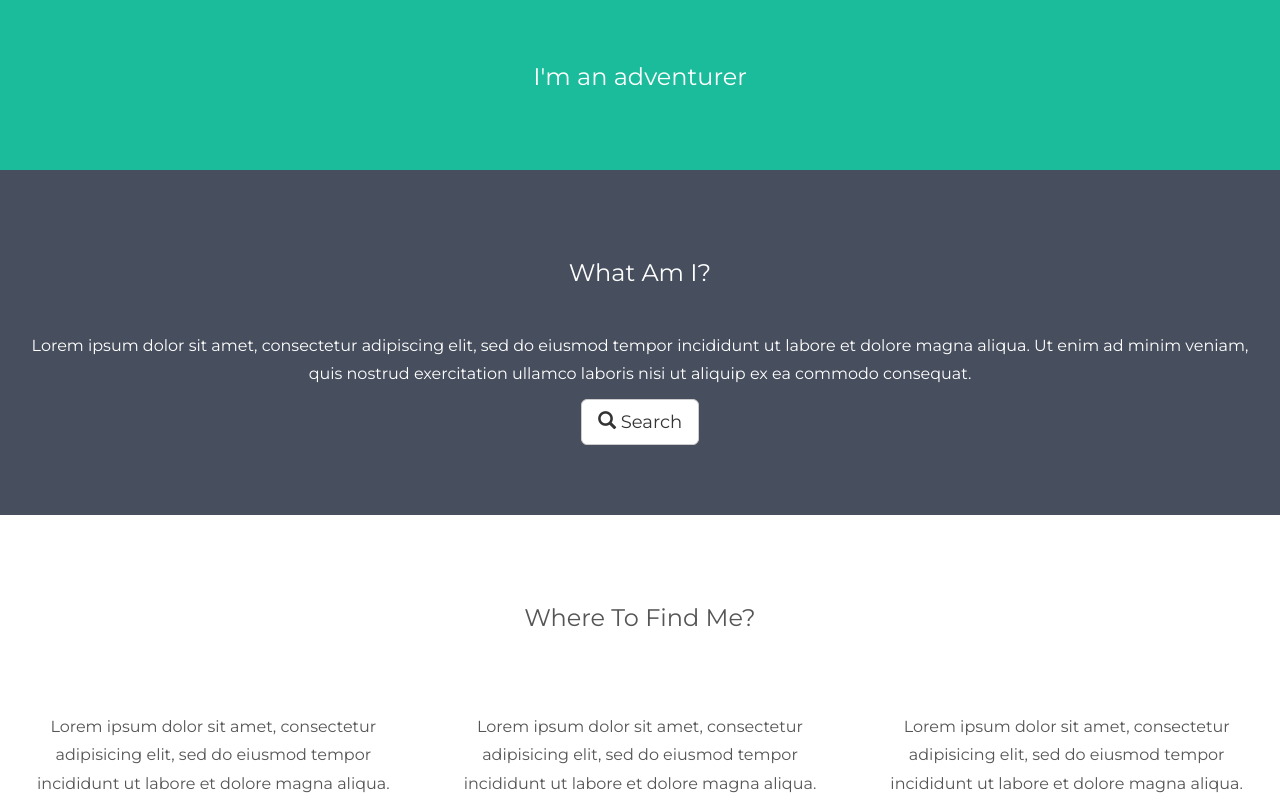
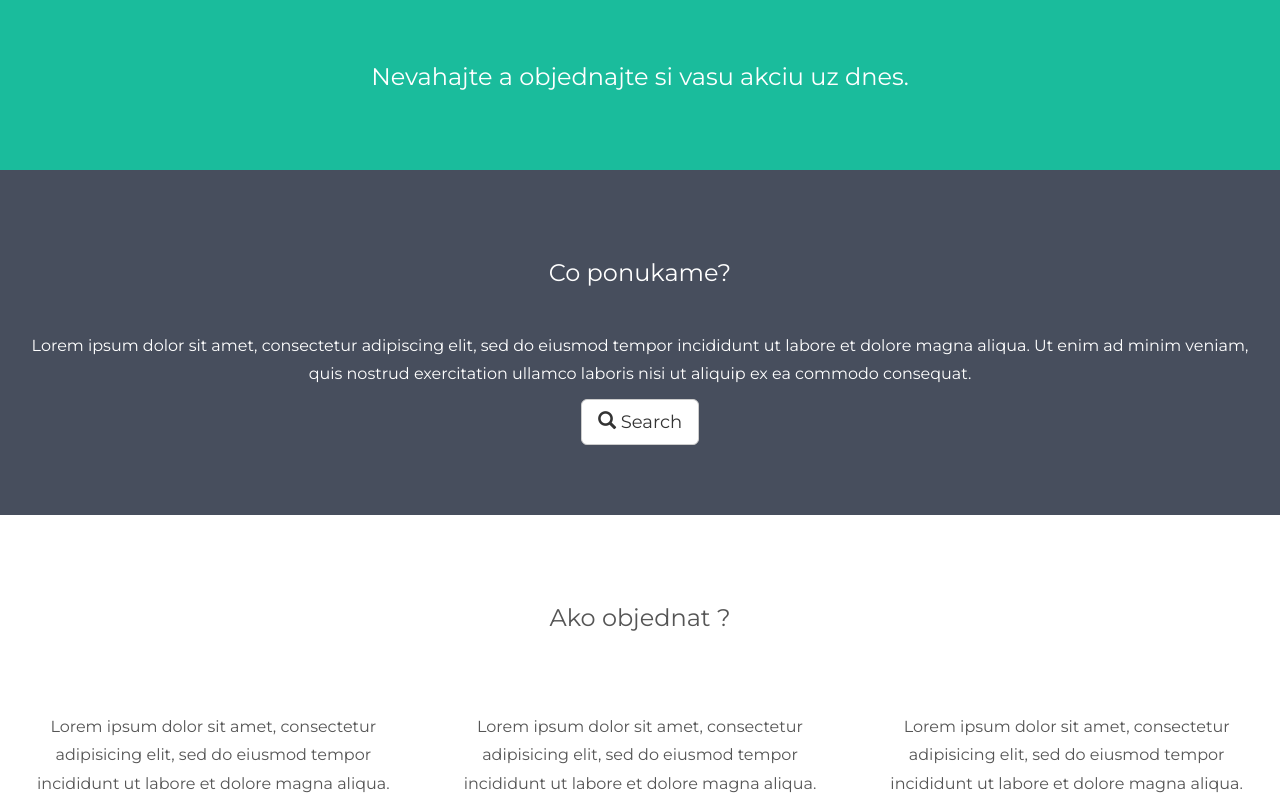
Before and after one commit to SamoData1337/rodinne, a CodeIgniter app: page /Hack/ in a window 1280 px wide. Shown: the part 505-1311 px from the top of the page. Run offline with CodeIgniter, Linux system fonts and the light colour scheme.

Commit message:
upraveny pozdrav

```diff
--- a/application/config/database.php
+++ b/application/config/database.php
@@ -78,7 +78,7 @@ $db['default'] = array(
 	'hostname' => 'localhost',
 	'username' => '',
 	'password' => '',
-	'database' => '',
+	'database' => 'rod_akcie',
 	'dbdriver' => 'mysqli',
 	'dbprefix' => '',
 	'pconnect' => FALSE,
--- a/application/views/template/omacka.php
+++ b/application/views/template/omacka.php
@@ -1,13 +1,13 @@
 <!-- First Container -->
 <div class="container-fluid bg-1 text-center">
-    <h3 class="margin">Who Am I?</h3>
+    <h3 class="margin">Vitajte pane !</h3>
     <img src="bird.jpg" class="img-responsive img-circle margin" style="display:inline" alt="Bird" width="350" height="350">
-    <h3>I'm an adventurer</h3>
+    <h3>Nevahajte a objednajte si vasu akciu uz dnes. </h3>
 </div>
 
 <!-- Second Container -->
 <div class="container-fluid bg-2 text-center">
-    <h3 class="margin">What Am I?</h3>
+    <h3 class="margin">Co ponukame?</h3>
     <p>Lorem ipsum dolor sit amet, consectetur adipiscing elit, sed do eiusmod tempor incididunt ut labore et dolore magna aliqua. Ut enim ad minim veniam, quis nostrud exercitation ullamco laboris nisi ut aliquip ex ea commodo consequat. </p>
     <a href="#" class="btn btn-default btn-lg">
         <span class="glyphicon glyphicon-search"></span> Search
@@ -16,7 +16,7 @@
 
 <!-- Third Container (Grid) -->
 <div class="container-fluid bg-3 text-center">
-    <h3 class="margin">Where To Find Me?</h3><br>
+    <h3 class="margin">Ako objednat ?</h3><br>
     <div class="row">
         <div class="col-sm-4">
             <p>Lorem ipsum dolor sit amet, consectetur adipisicing elit, sed do eiusmod tempor incididunt ut labore et dolore magna aliqua.</p>
```
Also changed, not shown: application/controllers/Jedla.php (added, +7 -0 lines), application/models/Jedlo_model.php (added, +14 -0 lines), application/views/operacie/create.php (added, +7 -0 lines), application/views/operacie/delete.php (added, +7 -0 lines), application/views/operacie/edit.php (added, +7 -0 lines), application/views/operacie/index.php (added, +7 -0 lines), application/views/operacie/view.php (added, +7 -0 lines).
